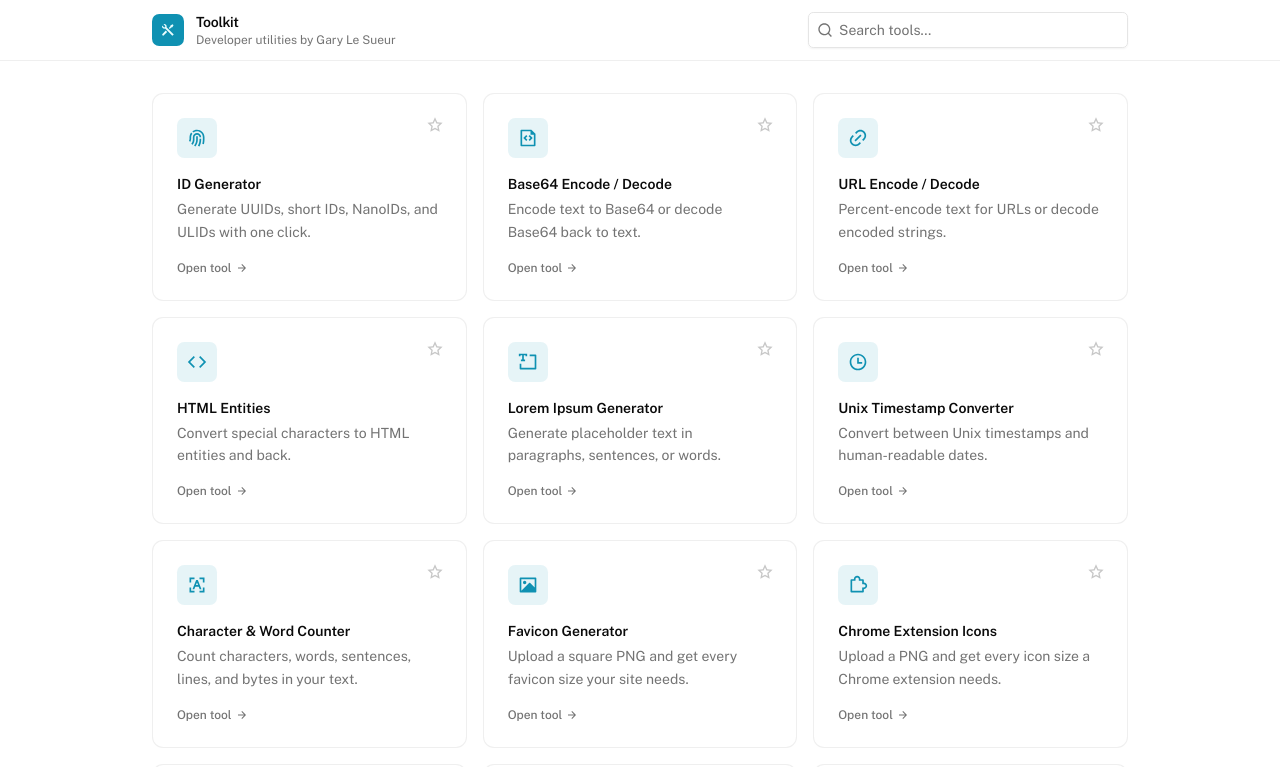
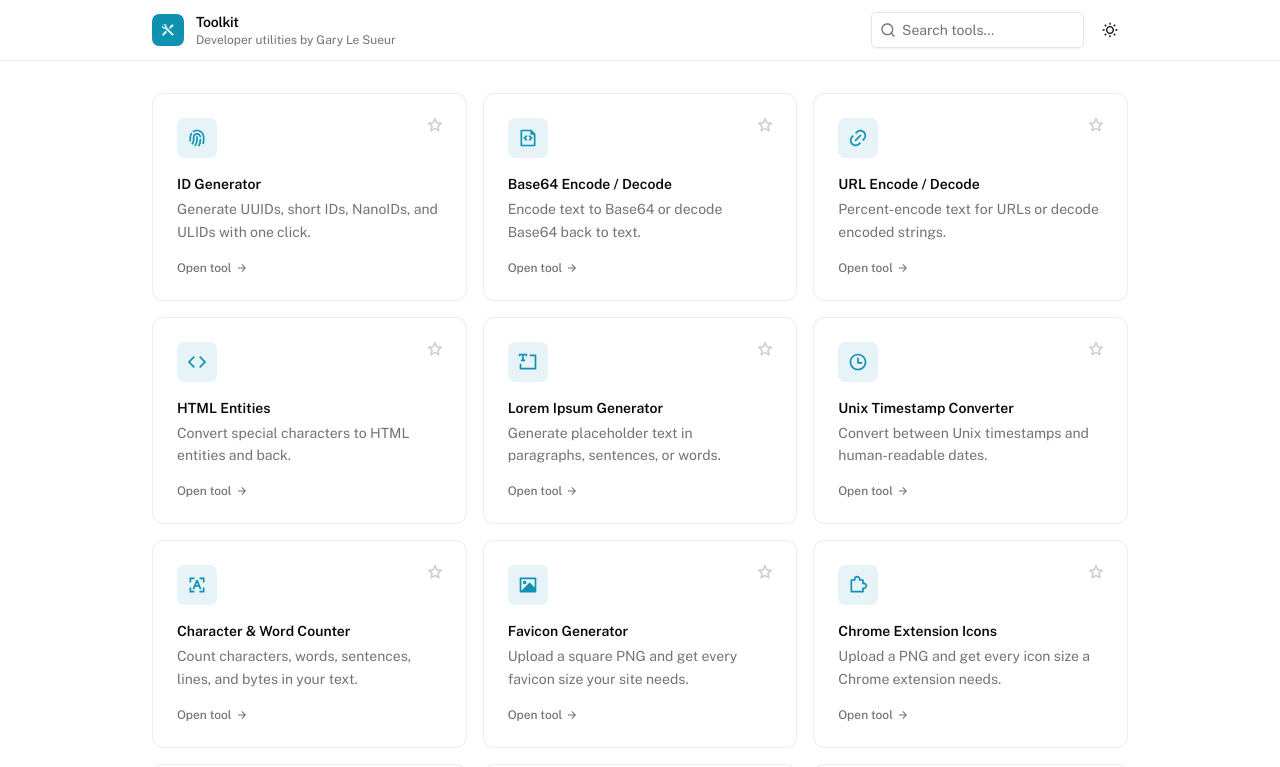
Before and after one commit to garylesueur/toolkit, a Next.js app: page / in a window 1280 px wide. Shown: the top 767 px of the page. Built offline with nearby package versions, Linux system fonts and the light colour scheme.

Commit message:
dark mode

```diff
--- a/app/layout.tsx
+++ b/app/layout.tsx
@@ -1,6 +1,7 @@
 import type { Metadata } from "next";
 import { Geist, Geist_Mono, Public_Sans } from "next/font/google";
 import { Analytics } from "@vercel/analytics/next";
+import { ThemeProvider } from "@/components/theme-provider";
 import "./globals.css";
 
 export const revalidate = 31536000; // 1 year
@@ -50,11 +51,18 @@ export default function RootLayout({
   children: React.ReactNode;
 }>) {
   return (
-    <html lang="en" className={publicSans.variable}>
+    <html lang="en" className={publicSans.variable} suppressHydrationWarning>
       <body
         className={`${geistSans.variable} ${geistMono.variable} antialiased`}
       >
-        {children}
+        <ThemeProvider
+          attribute="class"
+          defaultTheme="system"
+          enableSystem
+          disableTransitionOnChange
+        >
+          {children}
+        </ThemeProvider>
         <Analytics />
       </body>
     </html>
--- a/app/page.tsx
+++ b/app/page.tsx
@@ -1,5 +1,6 @@
 import { Suspense } from "react"
 import { RiToolsFill } from "@remixicon/react"
+import { ThemeToggle } from "@/components/theme-toggle"
 import { ToolsExplorer } from "@/components/tools-explorer"
 import { ToolsGrid } from "@/components/tools-grid"
 import { ToolsSearch } from "@/components/tools-search"
@@ -22,9 +23,12 @@ export default function Page() {
               </p>
             </div>
           </div>
-          <Suspense>
-            <ToolsSearch />
-          </Suspense>
+          <div className="flex items-center gap-2">
+            <Suspense>
+              <ToolsSearch />
+            </Suspense>
+            <ThemeToggle />
+          </div>
         </div>
       </header>
 
--- a/app/tools/layout.tsx
+++ b/app/tools/layout.tsx
@@ -1,5 +1,6 @@
 import Link from "next/link"
 import { RiArrowLeftLine } from "@remixicon/react"
+import { ThemeToggle } from "@/components/theme-toggle"
 
 export default function ToolsLayout({
   children,
@@ -8,7 +9,7 @@ export default function ToolsLayout({
 }>) {
   return (
     <div className="mx-auto max-w-4xl px-6 py-16">
-      <nav className="mb-8">
+      <nav className="mb-8 flex items-center justify-between">
         <Link
           href="/"
           className="text-muted-foreground hover:text-foreground inline-flex items-center gap-1.5 text-sm transition-colors"
@@ -16,6 +17,7 @@ export default function ToolsLayout({
           <RiArrowLeftLine className="size-4" />
           Back to toolkit
         </Link>
+        <ThemeToggle />
       </nav>
       {children}
     </div>
--- /dev/null
+++ b/components/theme-provider.tsx
@@ -0,0 +1,10 @@
+"use client"
+
+import { ThemeProvider as NextThemesProvider } from "next-themes"
+import type { ComponentProps } from "react"
+
+type ThemeProviderProps = ComponentProps<typeof NextThemesProvider>
+
+export function ThemeProvider({ children, ...props }: ThemeProviderProps) {
+  return <NextThemesProvider {...props}>{children}</NextThemesProvider>
+}
--- /dev/null
+++ b/components/theme-toggle.tsx
@@ -0,0 +1,68 @@
+"use client"
+
+import { useTheme } from "next-themes"
+import { useState, useEffect } from "react"
+import { RiSunLine, RiMoonLine, RiComputerLine } from "@remixicon/react"
+import { Button } from "@/components/ui/button"
+import {
+  DropdownMenu,
+  DropdownMenuContent,
+  DropdownMenuItem,
+  DropdownMenuTrigger,
+} from "@/components/ui/dropdown-menu"
+
+type ThemeOption = "light" | "dark" | "system"
+
+interface ThemeEntry {
+  value: ThemeOption
+  label: string
+  icon: typeof RiSunLine
+}
+
+const THEME_OPTIONS: ThemeEntry[] = [
+  { value: "light", label: "Light", icon: RiSunLine },
+  { value: "dark", label: "Dark", icon: RiMoonLine },
+  { value: "system", label: "System", icon: RiComputerLine },
+]
+
+/**
+ * Dropdown toggle for switching between light, dark, and system themes.
+ * Renders a skeleton-sized placeholder until mounted to avoid hydration mismatch.
+ */
+export function ThemeToggle() {
+  const { setTheme, theme } = useTheme()
+  const [mounted, setMounted] = useState(false)
+
+  useEffect(() => {
+    setMounted(true)
+  }, [])
+
+  return (
+    <DropdownMenu>
+      <DropdownMenuTrigger asChild>
+        <Button variant="ghost" size="icon" aria-label="Toggle theme">
+          {mounted ? (
+            <>
+              <RiSunLine className="size-4 scale-100 rotate-0 transition-transform dark:scale-0 dark:-rotate-90" />
+              <RiMoonLine className="absolute size-4 scale-0 rotate-90 transition-transform dark:scale-100 dark:rotate-0" />
+            </>
+          ) : (
+            <span className="size-4" />
+          )}
+        </Button>
+      </DropdownMenuTrigger>
+      <DropdownMenuContent align="end">
+        {THEME_OPTIONS.map(({ value, label, icon: Icon }) => (
+          <DropdownMenuItem
+            key={value}
+            onClick={() => setTheme(value)}
+            data-active={theme === value || undefined}
+          >
+            <Icon className="size-4" />
+            {label}
+          </DropdownMenuItem>
+        ))}
+      </DropdownMenuContent>
+    </DropdownMenu>
+  )
+}
--- a/package.json
+++ b/package.json
@@ -3,7 +3,7 @@
   "version": "0.1.0",
   "private": true,
   "scripts": {
-    "dev": "next dev",
+    "dev": "next dev --port 3004",
     "build": "next build",
     "start": "next start",
     "lint": "eslint"
@@ -19,6 +19,7 @@
     "diff": "^8.0.3",
     "marked": "^17.0.3",
     "next": "16.1.6",
+    "next-themes": "^0.4.6",
     "qrcode": "^1.5.4",
     "radix-ui": "^1.4.3",
     "react": "19.2.3",
```
Also changed, not shown: 1 other file (tests, documents, lock files or other folders).
